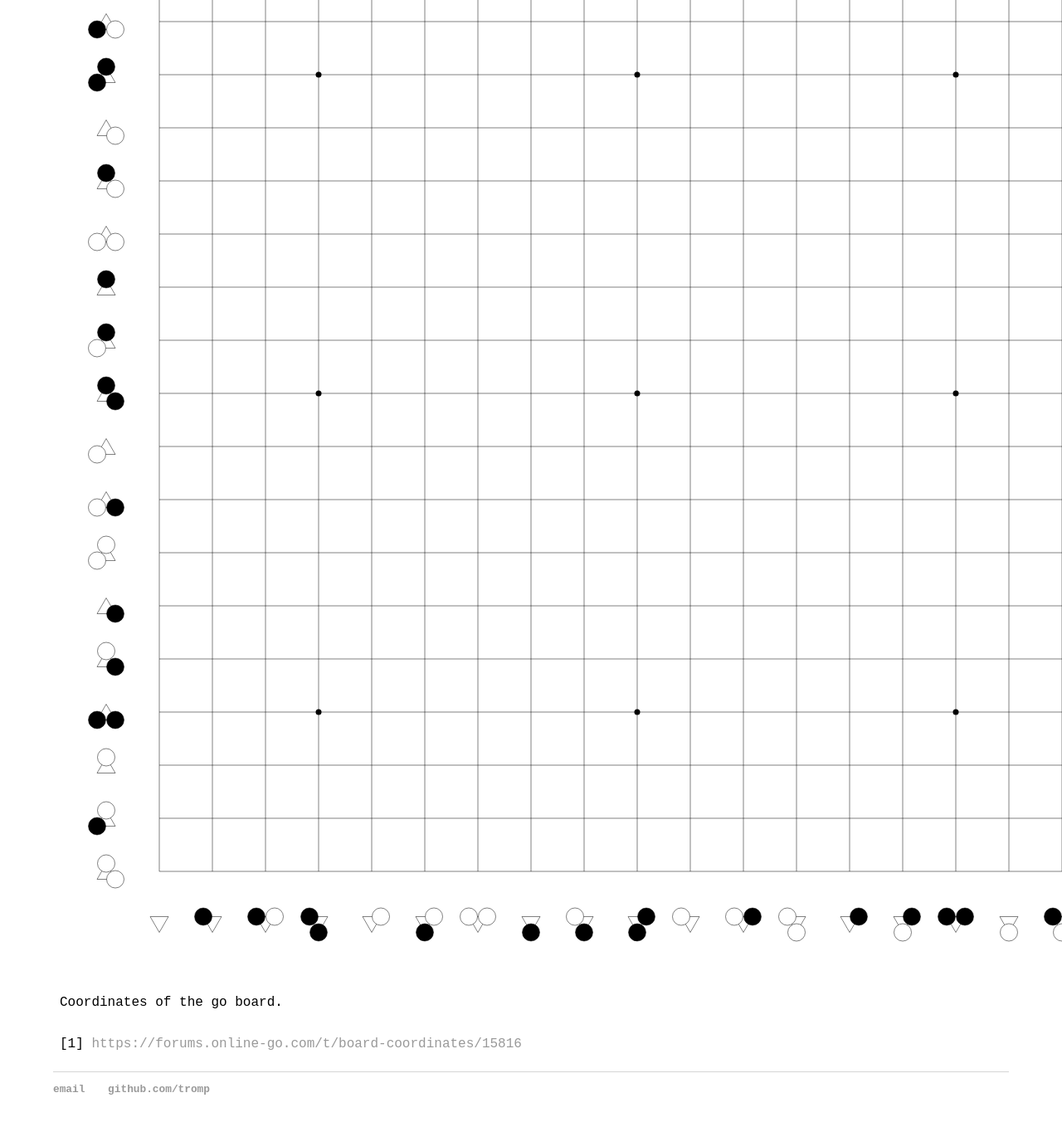
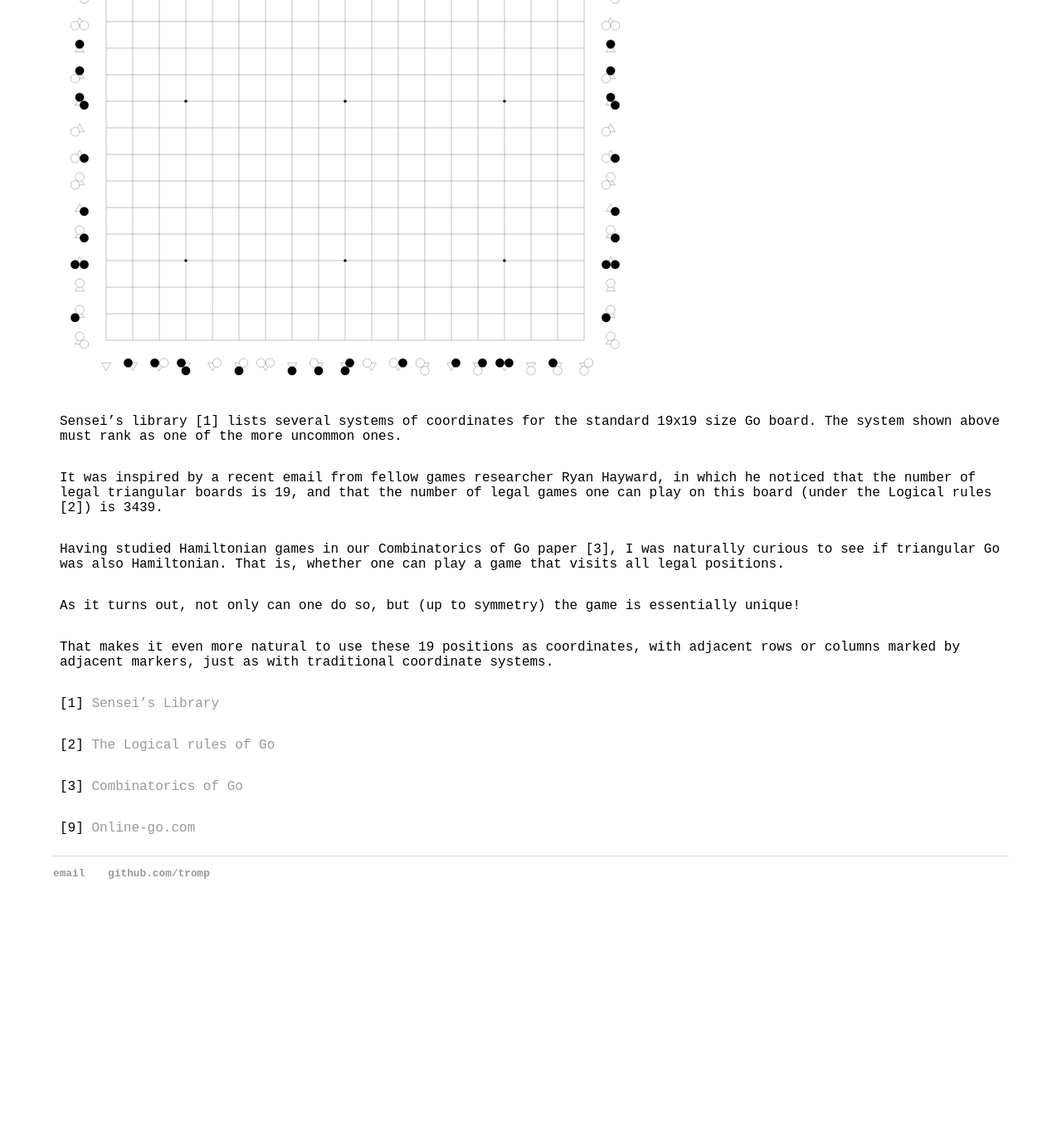
Before and after one commit to tromp/tromp.github.io, a Jekyll site: the page built from _posts/2024-04-15-gaming-the-coordinates.md, in a window 1280 px wide and 1400 px high, scrolled down 394 px. Shown: the top 1358 px of the window at 83% size. Built offline with Jekyll 4.4.1, drawn with Linux system fonts in a browser that asks for light colours; after the commit the page ends 1534 px from its top, so only the background shows below that.

Commit message:
add text

```diff
--- a/_posts/2024-04-15-gaming-the-coordinates.md
+++ b/_posts/2024-04-15-gaming-the-coordinates.md
@@ -4,7 +4,7 @@ title: "Gaming the coordinates"
 date: 2024-04-15
 ---
 
-<svg width="1400" height="1400" viewbox = "0 0 2800 2800" xmlns="http://www.w3.org/2000/svg">
+<svg width="700" height="700" viewbox = "0 0 2800 2800" xmlns="http://www.w3.org/2000/svg">
 
 <line x1="256" y1="256" x2="2560" y2="256" style="stroke:black;"/>
 <line x1="256" y1="384" x2="2560" y2="384" style="stroke:black;"/>
@@ -360,7 +360,24 @@ date: 2024-04-15
 
 </svg>
 
-Coordinates of the go board.
+Sensei's library [1] lists several systems of coordinates for the standard 19x19 size Go board.
+The system shown above must rank as one of the more uncommon ones.
 
+It was inspired by a recent email from fellow games researcher Ryan Hayward, in which he noticed
+that the number of legal triangular boards is 19, and that the number of legal games one can
+play on this board (under the Logical rules [2]) is 3439.
 
-[1] [https://forums.online-go.com/t/board-coordinates/15816](https://forums.online-go.com/t/board-coordinates/15816)
+Having studied Hamiltonian games in our Combinatorics of Go paper [3], I was naturally curious to see
+if triangular Go was also Hamiltonian. That is, whether one can play a game that visits all legal positions.
+
+As it turns out, not only can one do so, but (up to symmetry) the game is essentially unique!
+
+That makes it even more natural to use these 19 positions as coordinates, with adjacent rows or columns marked by adjacent markers, just as with traditional coordinate systems.
+
+[1] [Sensei's Library](https://senseis.xmp.net/?Coordinates)
+
+[2] [The Logical rules of Go](https://tromp.github.io/go.html)
+
+[3] [Combinatorics of Go](https://tromp.github.io/go/gostate.pdf)
+
+[9] [Online-go.com](https://forums.online-go.com/t/board-coordinates/15816)
```
